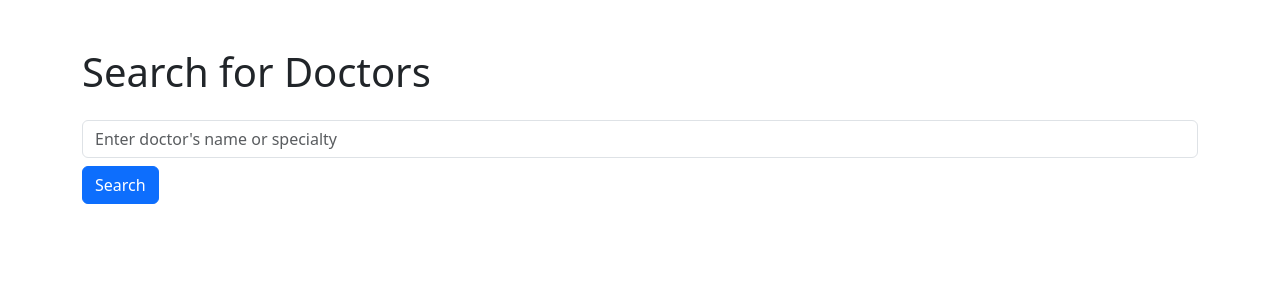
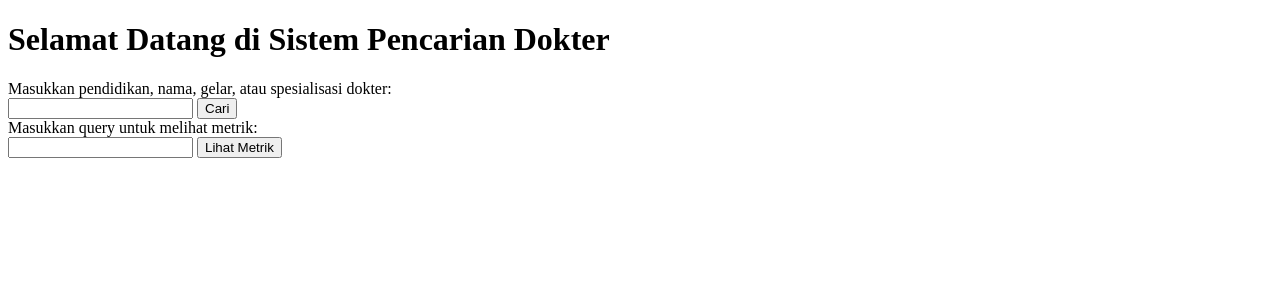
Before and after one commit to resky3128/schedule_doctor, a Flask app: page / in a window 1280 px wide. Shown: the top 300 px of the page. Run offline with Flask 3, Linux system fonts and the light colour scheme.

Commit message:
Update index

```diff
--- a/templates/index.html
+++ b/templates/index.html
@@ -1,23 +1,25 @@
-<!doctype html>
+<!DOCTYPE html>
 <html lang="en">
-  <head>
-    <meta charset="utf-8">
-    <meta name="viewport" content="width=device-width, initial-scale=1">
-    <title>Bootstrap demo</title>
-    <link href="https://cdn.jsdelivr.net/npm/bootstrap@5.3.2/dist/css/bootstrap.min.css" rel="stylesheet" integrity="sha384-T3c6CoIi6uLrA9TneNEoa7RxnatzjcDSCmG1MXxSR1GAsXEV/Dwwykc2MPK8M2HN" crossorigin="anonymous">
-  </head>
-  <body>
-    <div class="container">
-        <h1 class="mt-5">Search for Doctors</h1>
-        <form action="/search" method="get" class="my-4">
-          <div class="form-group">
-            <input type="text" class="form-control" name="query" placeholder="Enter doctor's name or specialty">
-          </div>
-          <button type="submit" class="btn btn-primary mt-2">Search</button>
-        </form>
-      </div>
-    <script src="https://cdn.jsdelivr.net/npm/bootstrap@5.3.2/dist/js/bootstrap.bundle.min.js" integrity="sha384-C6RzsynM9kWDrMNeT87bh95OGNyZPhcTNXj1NW7RuBCsyN/o0jlpcV8Qyq46cDfL" crossorigin="anonymous"></script>
-    <script src="https://cdn.jsdelivr.net/npm/@popperjs/core@2.11.8/dist/umd/popper.min.js" integrity="sha384-I7E8VVD/ismYTF4hNIPjVp/Zjvgyol6VFvRkX/vR+Vc4jQkC+hVqc2pM8ODewa9r" crossorigin="anonymous"></script>
-<script src="https://cdn.jsdelivr.net/npm/bootstrap@5.3.2/dist/js/bootstrap.min.js" integrity="sha384-BBtl+eGJRgqQAUMxJ7pMwbEyER4l1g+O15P+16Ep7Q9Q+zqX6gSbd85u4mG4QzX+" crossorigin="anonymous"></script>
-  </body>
+<head>
+    <meta charset="UTF-8">
+    <title>Cari Dokter</title>
+</head>
+<body>
+    <h1>Selamat Datang di Sistem Pencarian Dokter</h1>
+
+    <!-- Formulir Pencarian -->
+    <form action="/search" method="get">
+        <label for="query">Masukkan pendidikan, nama, gelar, atau spesialisasi dokter:</label><br>
+        <input type="text" id="query" name="query" required>
+        <button type="submit">Cari</button>
+    </form>
+
+    <!-- Formulir untuk melihat metrik berdasarkan query -->
+    <form action="/metrics" method="get">
+        <label for="metrics_query">Masukkan query untuk melihat metrik:</label><br>
+        <input type="text" id="query" name="query" required>
+        <button type="submit">Lihat Metrik</button>
+    </form>
+
+</body>
 </html>
```
